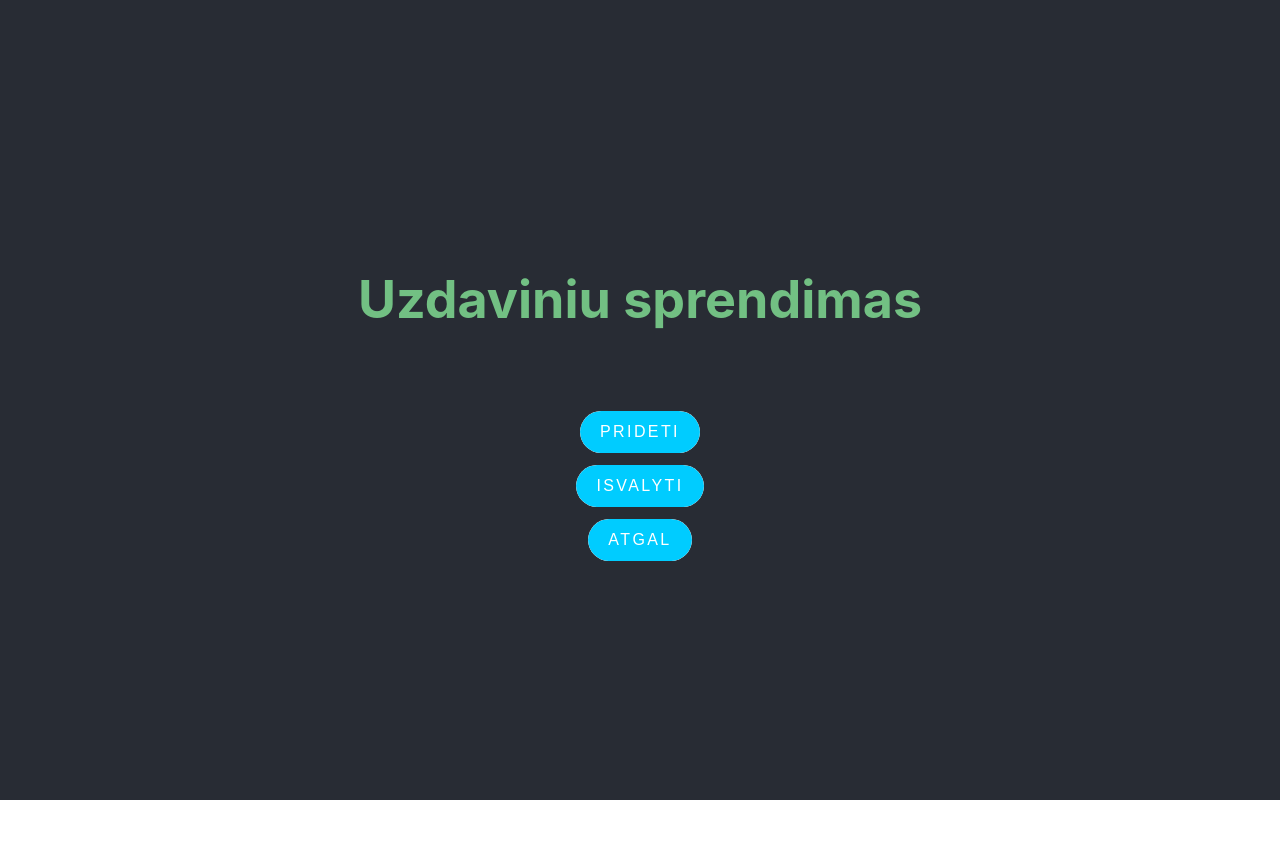
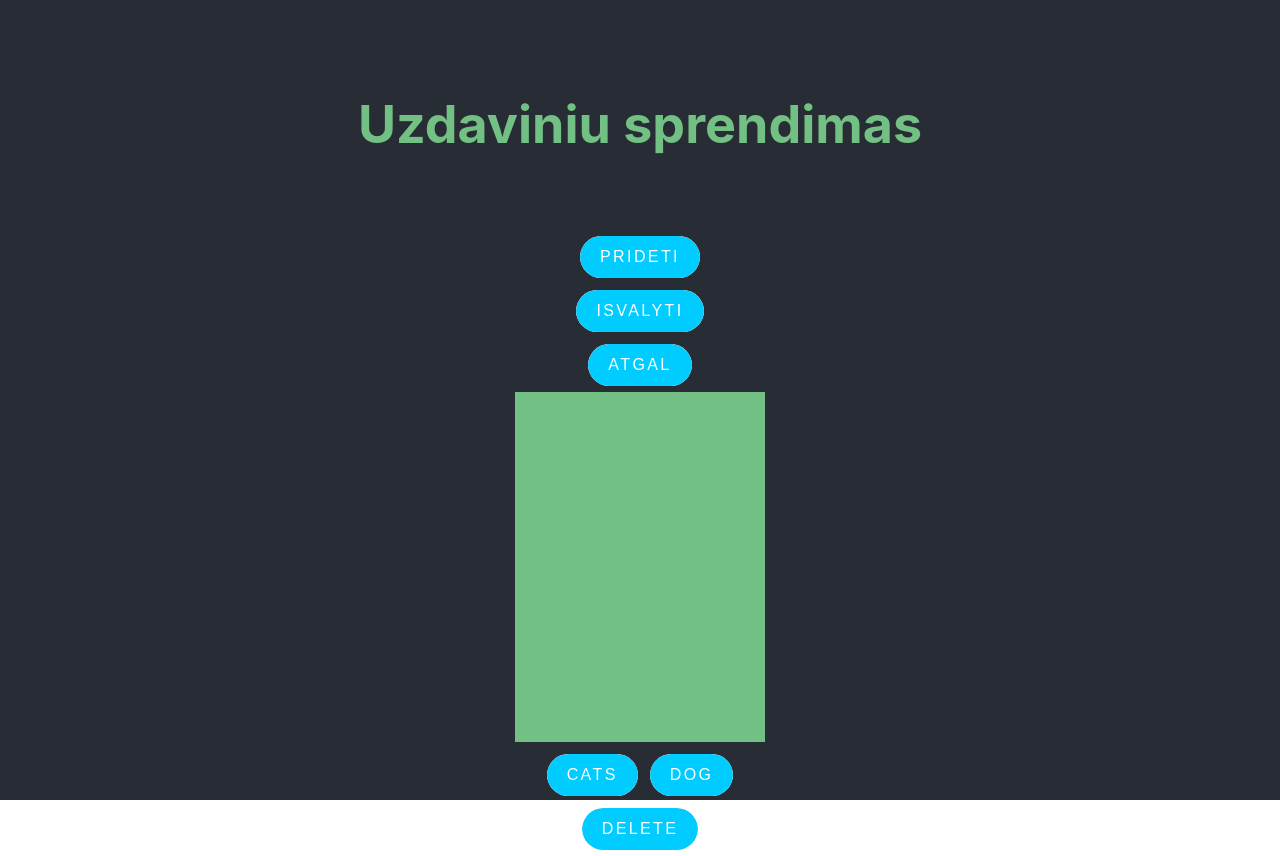
Before and after one commit to RokasAbra/react1, a React (Create React App) app: page / in a window 1280 px wide. Before the commit the page ends 800 px from the top, so only its background shows below. Built offline with nearby package versions, Linux system fonts and the light colour scheme.

Commit message:
masyvai su Cats ir Dogs

```diff
--- a/src/App.jsx
+++ b/src/App.jsx
@@ -11,8 +11,39 @@ import rand from "./Functions/rand";
 // persikrovus istorija yra užmirštama. Saugoma tik istorija iki puslapiui persikraunant.
 // Į istoriją turi būti pridedami veiksmai tiek iš “Pridėti” tiek iš “Išvalyti” mygtukų
 // paspaudimo.
+const cats = [
+    "Mulkis",
+    "Kakius",
+    "Pilkius",
+    "Balčius"];
+    const dog = [
 
+        'Sniego',
+
+        'Dingo',
+
+        'Atsirado',
+
+        'Pifas',
+
+        'Bobikas'
+
+    ];
 function App() {
+
+    const [cat, setCat]= useState([]);
+    const addCats = () => {
+        setCat(k => [...k, ...cats]);
+    };
+    const addDogs = () => {
+        setCat(dog)
+    }
+
+const del = () => {
+    setCat([]);
+}
+
+
   const [kv, setKv] = useState(null);
   const istorija = useRef([]);
 
@@ -26,7 +57,7 @@ function App() {
       return;
     }
     localStorage.setItem("kv", JSON.stringify(kv));
-    // istorija.current.unshift(kv);
+    istorija.current.unshift(kv);
     // console.log('save', istorija.current);
   }, [kv]);
 
@@ -34,14 +65,14 @@ function App() {
     const kiekis = rand(5, 10);
     const kvadratukai = [];
     for (let i = 0; i < kiekis; i++) {
-        kvadratukai.push('^o^');
+      kvadratukai.push("^o^");
     }
-    setKv(k => null === k ? [...kvadratukai] : [...k, ...kvadratukai]);
-}
+    setKv((k) => (null === k ? [...kvadratukai] : [...k, ...kvadratukai]));
+  };
 
   const isvalyti = () => {
     setKv([]);
-}
+  };
 
   const atgal = () => {
     let senas = istorija.current.shift();
@@ -54,15 +85,10 @@ const atgal = () => {
       } else {
         setKv(senas);
       }
-    }
-    else {
+    } else {
       setKv(senas);
     }
-
-}
-
-
-
+  };
 
   return (
     <div className="App">
@@ -80,6 +106,18 @@ const atgal = () => {
         <button onClick={prideti}>Prideti</button>
         <button onClick={isvalyti}>Isvalyti</button>
         <button onClick={atgal}>Atgal</button>
+        <div className="container">
+            <div className="container">
+            {
+                cat.map((k, i ) => <div key={i}>{k}</div>)
+            }
+            </div>
+
+        <button onClick={addCats}>Cats</button>
+        <button onClick={addDogs}>Dog</button>
+        <button onClick={del}>Delete</button>
+        </div>
+
       </header>
     </div>
   );
--- a/src/App.scss
+++ b/src/App.scss
@@ -52,6 +52,7 @@ h1 {
   transition: 1s;
 }
 .kvc {
+
   display: flex;
   justify-content: center;
   align-items: center;
@@ -82,10 +83,10 @@ h1 {
   display: flex;
   justify-content: center;
   align-items: center;
-  width: 120px;
-  height: 80px;
+  width: 60px;
+  height: 60px;
   background-color: rgb(114, 192, 131);
-  margin: 8px;
+  margin: 4px;
   transition: 1s;
 }
 
@@ -198,12 +199,9 @@ button {
 
 .container {
   position: relative;
-  width: 680px;
+  width: 250px;
   height: 350px;
-  display: flex;
-  align-items: center;
-  justify-content: center;
-  flex-wrap: wrap;
+  display: inline-block;
   background-color:rgb(114, 192, 131);
   top: 0px;
   left: 0px;
```
Lines whose indentation alone changed are shown as unchanged.
